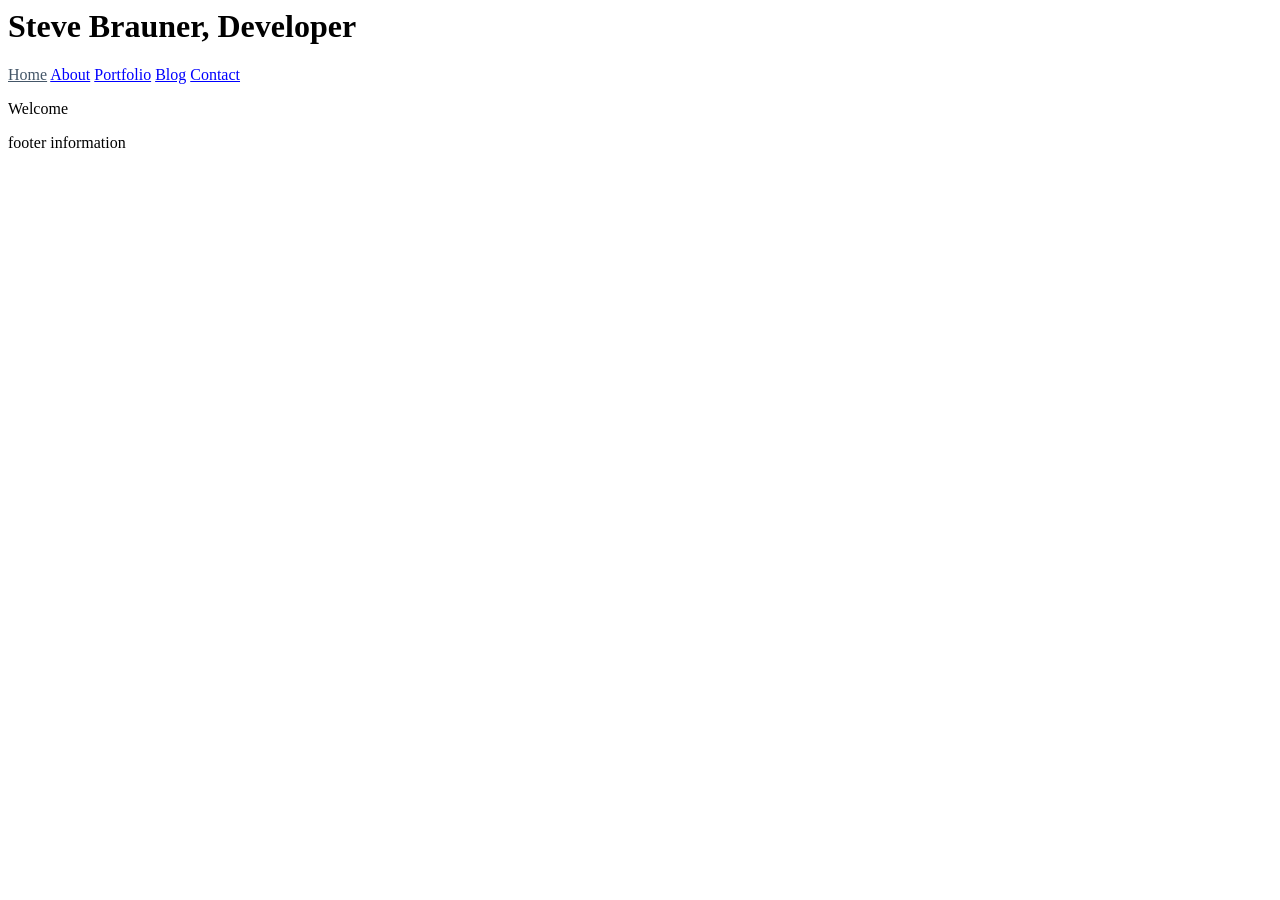
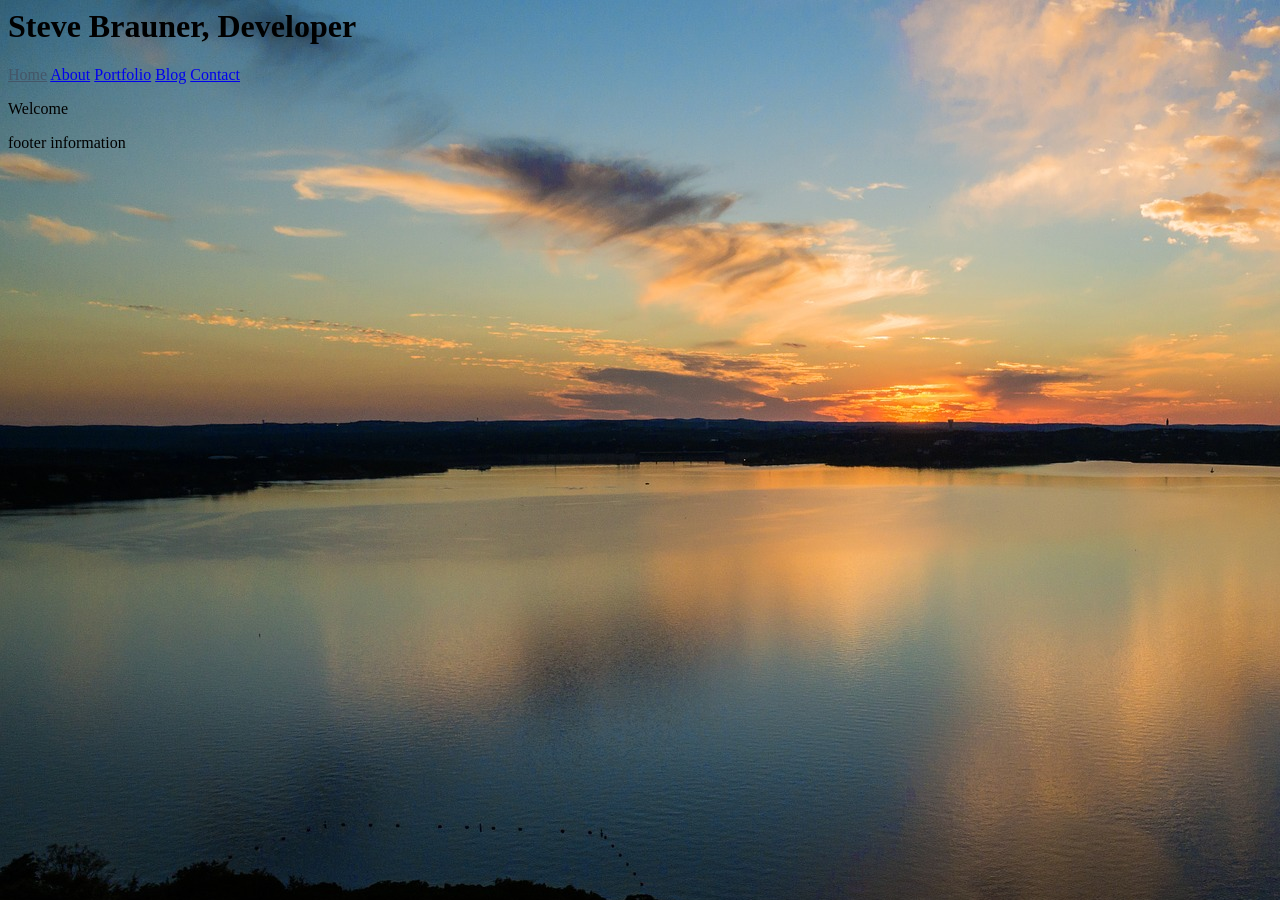
Before and after one commit to stevebrauner/stevebrauner.github.io, a Jekyll site: the page built from index.md, in a window 1280 px wide. Built offline with Jekyll 4.4.1, drawn with Linux system fonts in a browser that asks for light colours.

Commit message:
Corrected css

```diff
--- a/_sass/main.scss
+++ b/_sass/main.scss
@@ -1,9 +1,5 @@
 body {
-	background: #222b34 url("/assests/images/lake_travis.jpg") no-repeat top-left;
-}
-
-a {
-	color: blue;
+	background: #222b34 url("/assests/images/lake_travis.jpg") no-repeat top left;
 }
 
 .current {
```
